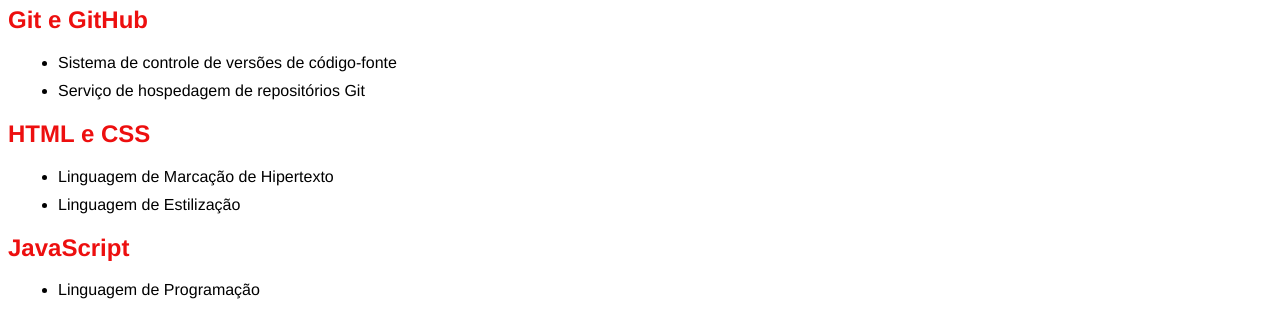
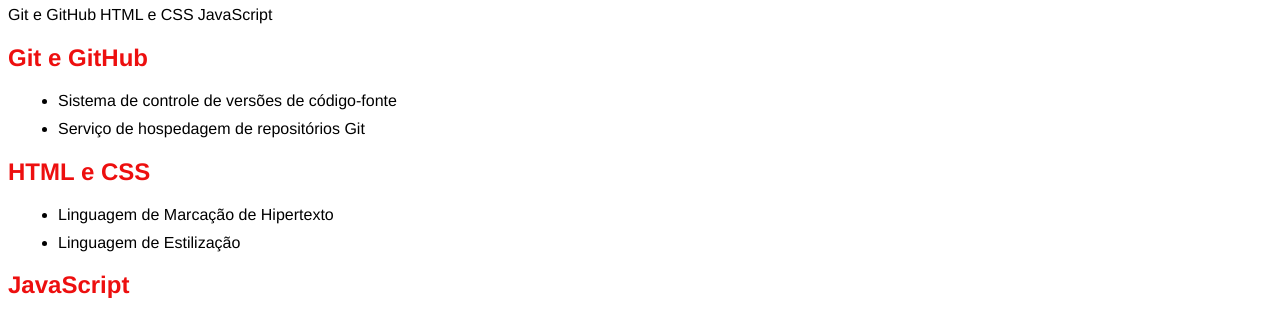
Before and after one commit to victorhugoricarte/git-tools-test, a plain HTML site: page index.html in a window 1280 px wide. Shown: the part 80-396 px from the top of the page. Drawn offline with Linux system fonts and the light colour scheme.

Commit message:
Alteração no arquivo 'index.html'

```diff
--- a/assets/css/styles-text.css
+++ b/assets/css/styles-text.css
@@ -11,3 +11,7 @@ li {
     font-family:'Franklin Gothic Medium', 'Arial Narrow', Arial, sans-serif;
     margin: 10px;
 }
+a {
+    font-family: 'Franklin Gothic Medium', 'Arial Narrow', Arial, sans-serif;
+
+}
--- a/index.html
+++ b/index.html
@@ -1,5 +1,5 @@
 <!DOCTYPE html>
-<html lang="pt">
+<html lang="pt-br">
 <head>
     <meta charset="UTF-8">
     <meta name="viewport" content="width=device-width, initial-scale=1.0">
@@ -12,6 +12,12 @@
     <header>
         <h1>🔧 Tecnologias para Desenvolvimento Front-end</h1>
     </header>
+    <nav>
+        <a>Git e GitHub</a>
+        <a>HTML e CSS</a>
+        <a>JavaScript</a>
+    </nav>
+    <section>
         <h2>Git e GitHub</h2>
         <ul>
             <li>Sistema de controle de versões de código-fonte</li>
@@ -27,6 +33,7 @@
             <li>Linguagem de Programação</li>
         </ul>
         <img src="assets/svgs/flat_location_logo.svg" alt="Localização tem que ser aqui." class="minha-imagem">
+    </section>
     <footer>
         <h4><em>Lorem, ipsum dolor sit amet consectetur adipisicing elit. Velit eveniet deleniti tenetur tempore deserunt! Voluptate, saepe aliquid distinctio unde excepturi modi dicta blanditiis, tenetur voluptas debitis nobis molestiae quaerat et.</em></h4>
     </footer>
```
Lines whose indentation alone changed are shown as unchanged.
